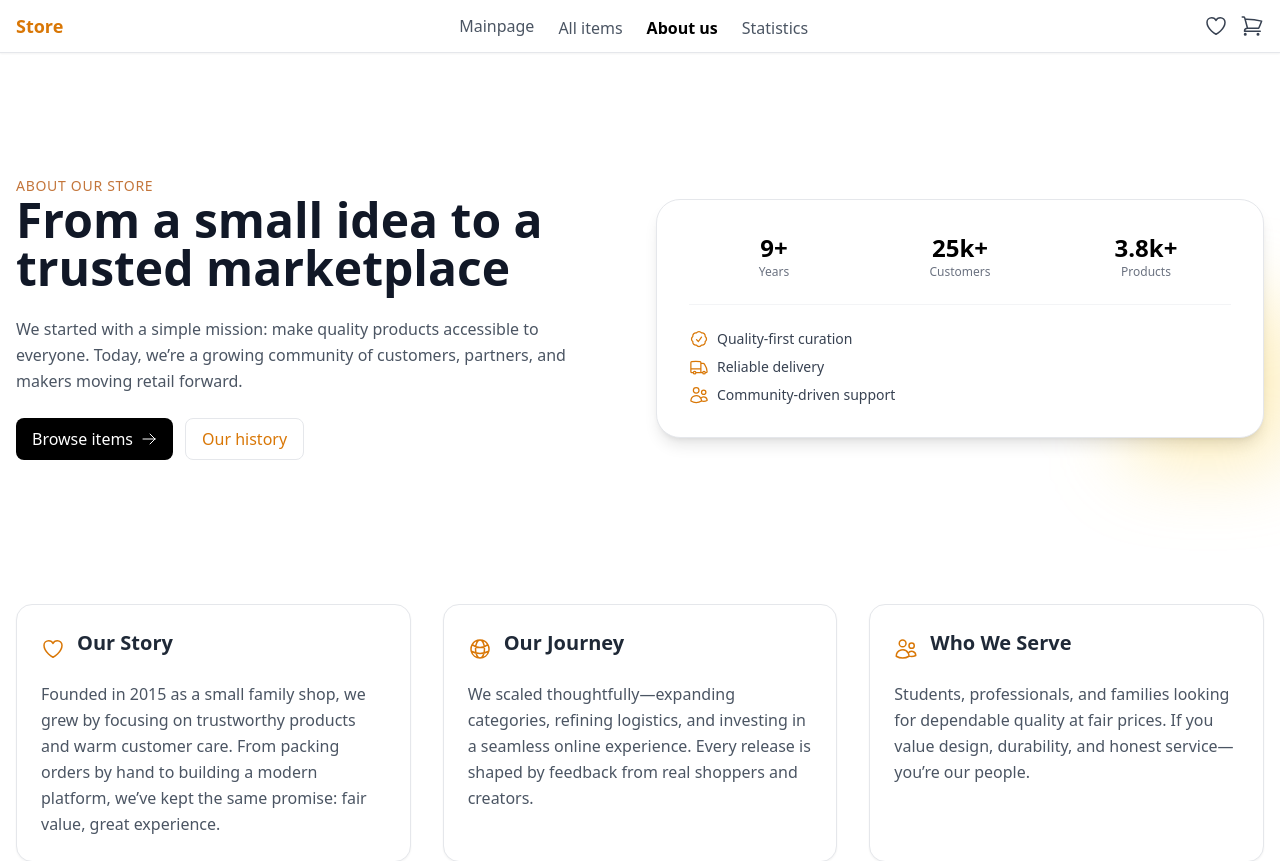
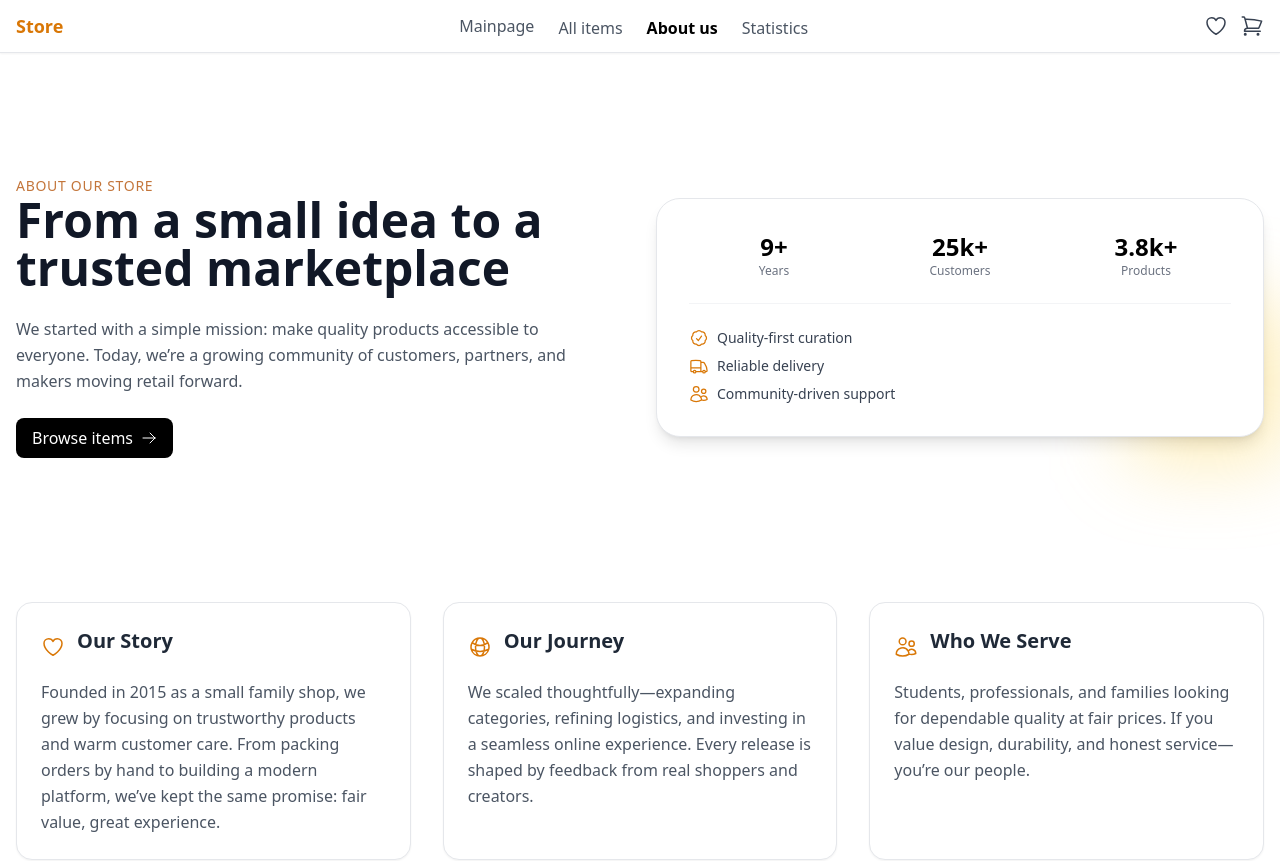
Before and after one commit to Denis793/Store, a React (Vite) app: page /about in a window 1280 px wide. Shown: the top 861 px of the page. Built offline with nearby package versions, Linux system fonts and the light colour scheme; no server answers.

Commit message:
dell uor history

```diff
--- a/src/pages/AboutPage.tsx
+++ b/src/pages/AboutPage.tsx
@@ -28,12 +28,6 @@ export default function AboutPage() {
                   className="inline-flex items-center gap-2 rounded-lg bg-black text-white px-4 py-2 hover:bg-gray-800"
                 >
                   Browse items <ArrowRightIcon className="w-4 h-4" />
-                </Link>
-                <Link
-                  to="/history"
-                  className="inline-flex items-center gap-2 rounded-lg border px-4 py-2 hover:bg-gray-50"
-                >
-                  Our history
                 </Link>
               </div>
             </div>
```
